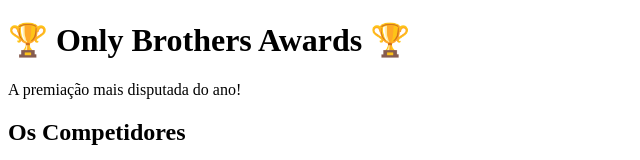
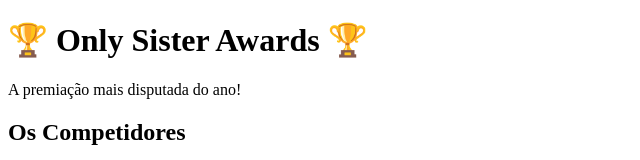
Before and after one commit to ivesAXB/EstudosEmDocker, a plain HTML site: page frontend/index.html in a window 1280 px wide. Shown: the top 160 px of the page, without its empty margins (0-640 px from the left). Drawn offline with Linux system fonts and the light colour scheme.

Commit message:
Forcando uma atualizacao

```diff
--- a/frontend/index.html
+++ b/frontend/index.html
@@ -12,7 +12,7 @@
 <body>
 
     <header>
-        <h1>🏆 Only Brothers Awards 🏆</h1>
+        <h1>🏆 Only Sister Awards 🏆</h1>
         <p>A premiação mais disputada do ano!</p>
     </header>
 
```
